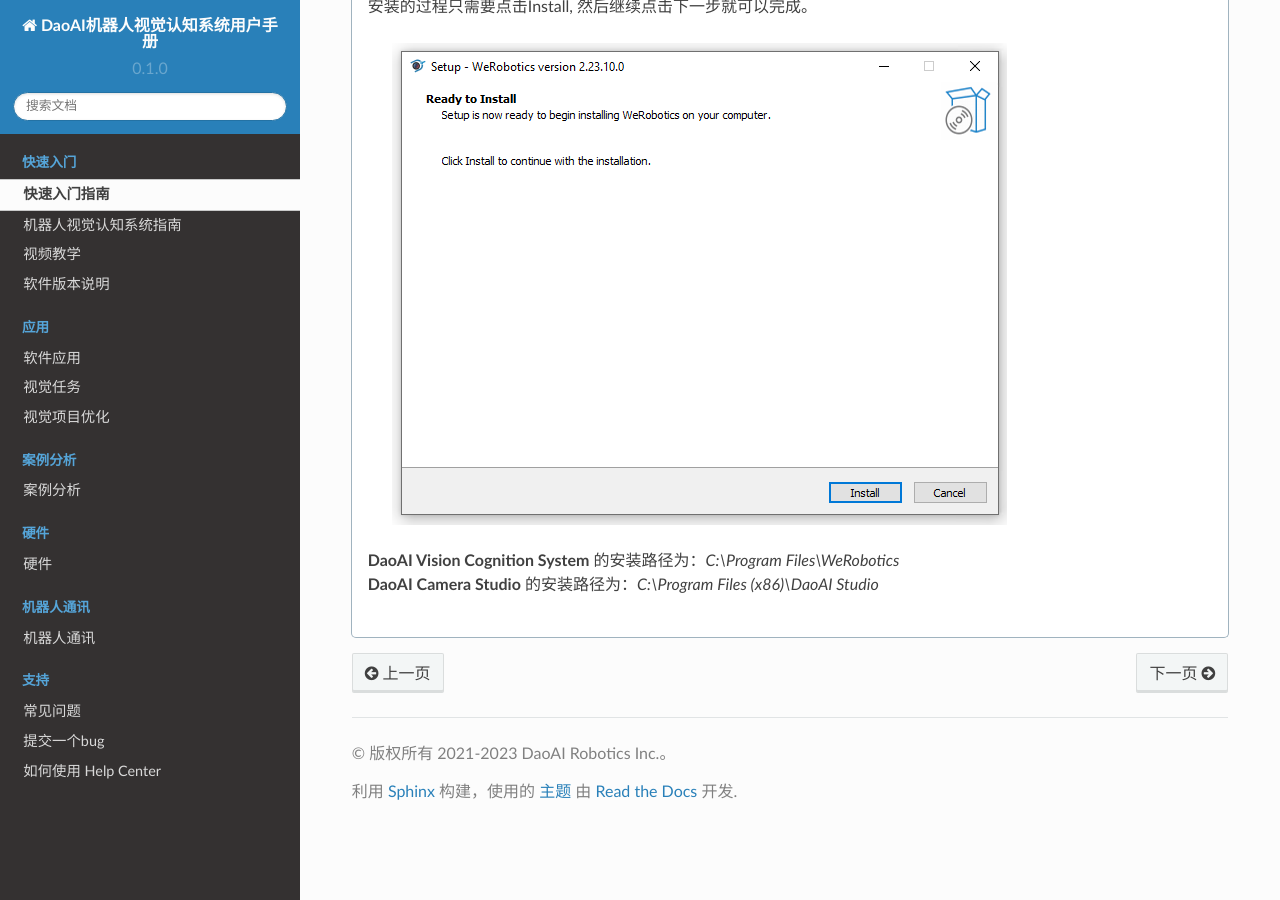
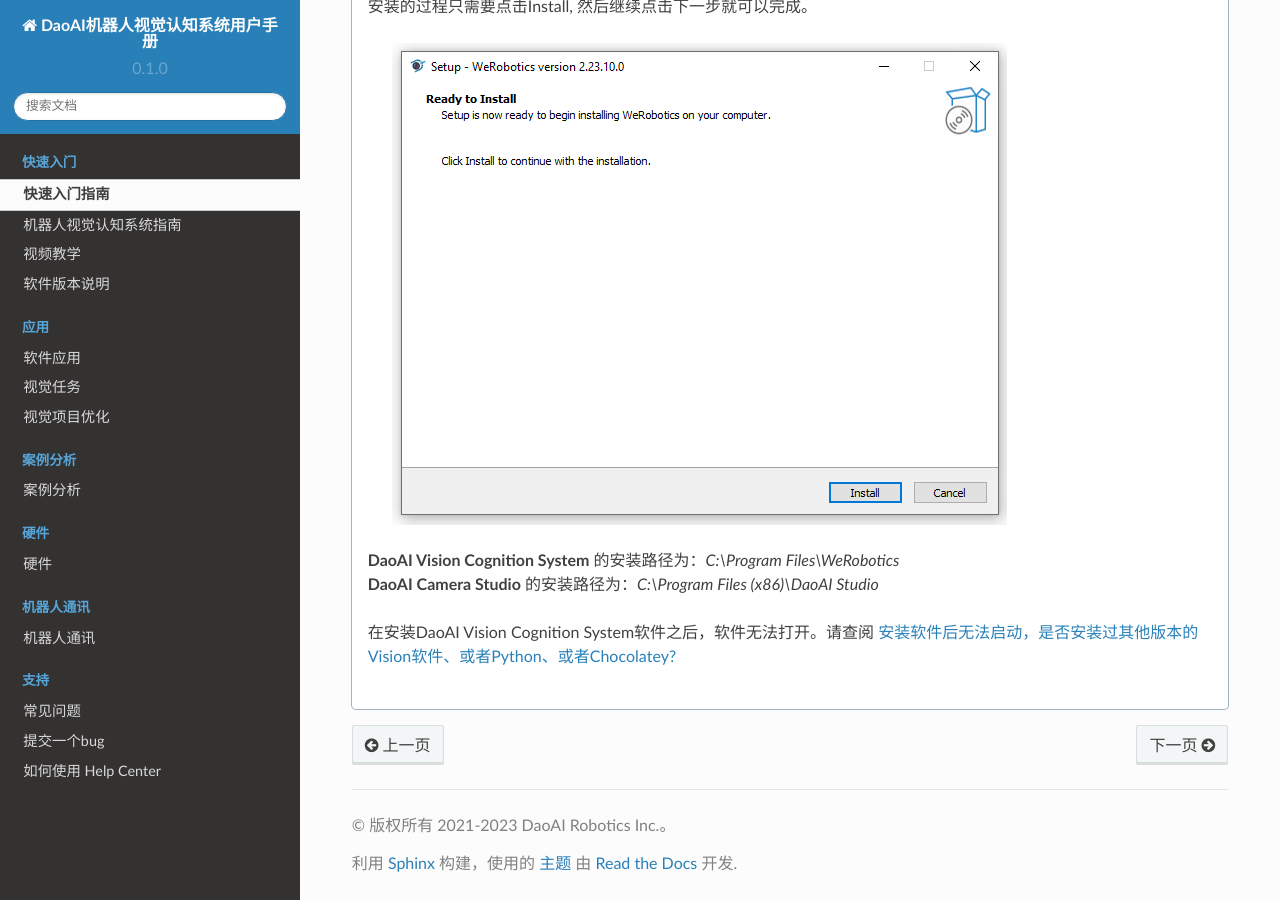
Before and after one commit to DaoAI-Robotics-Inc/daoai_vision_system_user_manual, a Sphinx documentation site: the page built from docs/source/getting-started/quick-start/index.rst, in a window 1280 px wide and 900 px high, scrolled down 912 px. Built offline with Sphinx 7.4.7 and the Read the Docs theme 2.0.0, drawn with Linux system fonts in a browser that asks for light colours; pages that are not in the unit, such as notebooks, are missing from menus.

Commit message:
add shortcut at quick-start page

```diff
--- a/docs/source/getting-started/quick-start/index.rst
+++ b/docs/source/getting-started/quick-start/index.rst
@@ -37,6 +37,8 @@
 
       **DaoAI Vision Cognition System** 的安装路径为：`C:\\Program Files\\WeRobotics` |br|
       **DaoAI Camera Studio** 的安装路径为：`C:\\Program Files (x86)\\DaoAI Studio`
+
+      在安装DaoAI Vision Cognition System软件之后，软件无法打开。请查阅 :ref:`安装软件后无法启动，是否安装过其他版本的Vision软件、或者Python、或者Chocolatey?`
 
    .. tab:: 连接
 
```
